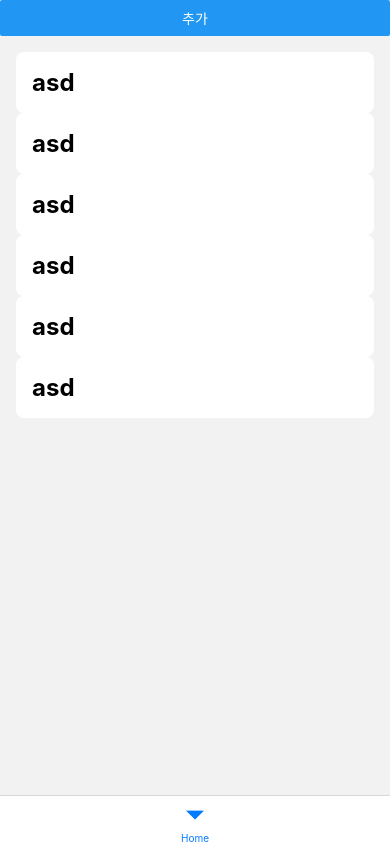
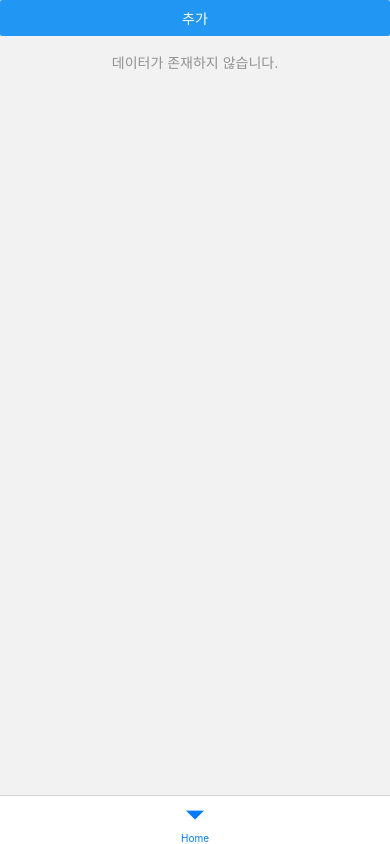
Before and after one commit to univdev/Reactodo, a React Native app: screen /Home in a window 390 px wide. Built offline with nearby package versions, Linux system fonts and the light colour scheme.

Commit message:
feat: Redux 연동

```diff
--- a/components/TodoEditor.js
+++ b/components/TodoEditor.js
@@ -44,6 +44,7 @@ export default (props) => {
             title={ props.submitButtonText || '작성' }
             onPress={ props.onPressSubmitButton }></Button>
           <Button
+            color="red"
             style={ Styles.Button }
             title={ props.cancelButtonText || '취소' }
             onPress={ props.onPressCancelButton }></Button>
--- a/package.json
+++ b/package.json
@@ -23,6 +23,7 @@
     "react-native-screens": "^3.10.1",
     "react-redux": "^7.2.6",
     "redux": "^4.1.2",
+    "redux-actions": "^2.6.5",
     "redux-devtools-extension": "^2.13.9",
     "redux-logger": "^3.0.6"
   },
--- a/pages/index.js
+++ b/pages/index.js
@@ -1,15 +1,18 @@
 import React, { useState } from 'react';
-import { View, StyleSheet, Button, Modal, Alert } from 'react-native';
+import { View, StyleSheet, Button, Modal, Alert, Text, RefreshControl } from 'react-native';
 import { ScrollView } from 'react-native-gesture-handler';
-import { useSelector } from 'react-redux';
+import { useSelector, useDispatch } from 'react-redux';
 import { SafeAreaView } from 'react-native-safe-area-context';
 import { addItem } from '~/store/todo';
 import TodoCard from '~/components/TodoCard';
 import TodoEditor from '~/components/TodoEditor';
 
 module.exports = () => {
+  const dispatch = useDispatch()
+  const [isRefreshing, changeRefreshingStatus] = useState(false);
   const [isShowEditor, changeShowEditor] = useState(false);
   const [content, changeContent] = useState(null);
+  const items = useSelector((state) => state.todo.items);
   const state = {
     payload: {
       content,
@@ -28,6 +31,17 @@ module.exports = () => {
       height: '100%',
       padding: 16,
     },
+    NoMessageContainer: {
+      height: '100%',
+      alignItems: 'center',
+      justifyContent: 'center',
+    },
+    NoMessage: {
+      opacity: .4,
+    },
+    TodoCard: {
+      marginTop: 16,
+    },
   });
   const handleShowEditor = () => {
     changeShowEditor(true);
@@ -35,9 +49,11 @@ module.exports = () => {
   const handleCloseEditor = () => {
     changeShowEditor(false);
   };
-  const handleAddTodoItem = () => {
+  const handleAddTodoItem = async () => {
     try {
-      const { content } = state.payload;
+      const result = await dispatch(
+        addItem({ content: state.payload.content })
+      );
     } catch (e) {
       const { message } = e;
       Alert.alert('할 일 추가 실패', message);
@@ -63,13 +79,27 @@ module.exports = () => {
           title="추가"
           onPress={ handleShowEditor }></Button>
       </View>
-      <ScrollView style={ Styles.ScrollView }>
-        <TodoCard content="asd"></TodoCard>
-        <TodoCard content="asd"></TodoCard>
-        <TodoCard content="asd"></TodoCard>
-        <TodoCard content="asd"></TodoCard>
-        <TodoCard content="asd"></TodoCard>
-        <TodoCard content="asd"></TodoCard>
+      <ScrollView
+        style={ Styles.ScrollView }
+        RefreshControl={
+          <RefreshControl
+            refreshing={ isRefreshing }
+            onRefresh={ changeRefreshingStatus }/> }>
+        {
+          (() => {
+            if (items.length <= 0) return (
+              <View style={ Styles.NoMessageContainer }>
+                <Text style={ Styles.NoMessage }>데이터가 존재하지 않습니다.</Text>
+              </View>
+            );
+            return [...items].map((item, index) => (
+              <TodoCard
+                key={ index }
+                style={ index > 0 ? Styles.TodoCard : null }
+                content={ item.content }></TodoCard>
+            ));
+          })()
+        }
       </ScrollView>
     </SafeAreaView>
   );
--- a/store/todo.js
+++ b/store/todo.js
@@ -1,3 +1,5 @@
+import { handleActions } from "redux-actions";
+
 const initialState = {
   items: [],
 };
@@ -7,18 +9,20 @@ const ADD = 'todo/ADD';
 export const addItem = (items) => {
   return {
     type: ADD,
-    items,
+    payload: items,
   };
 };
 
-const reducer = (state = initialState, action) => {
-  switch (action.type) {
-    case ADD:
-      return { ...state, items: action.items };
-      break;
-    default:
-      return state;
-  }
-};
-
-export default reducer;
+export default handleActions(
+  {
+    [ADD]: (state, {payload: result}) => {
+      let newItems = state.items;
+      newItems.push(result);
+      let newState = {
+        ...state,
+        items: [...newItems]
+      }
+      return newState;
+    }
+  }, initialState
+);
```
Also changed, not shown: components/AddButton.js (+8 -2 lines), 1 other file (tests, documents, lock files or other folders).
